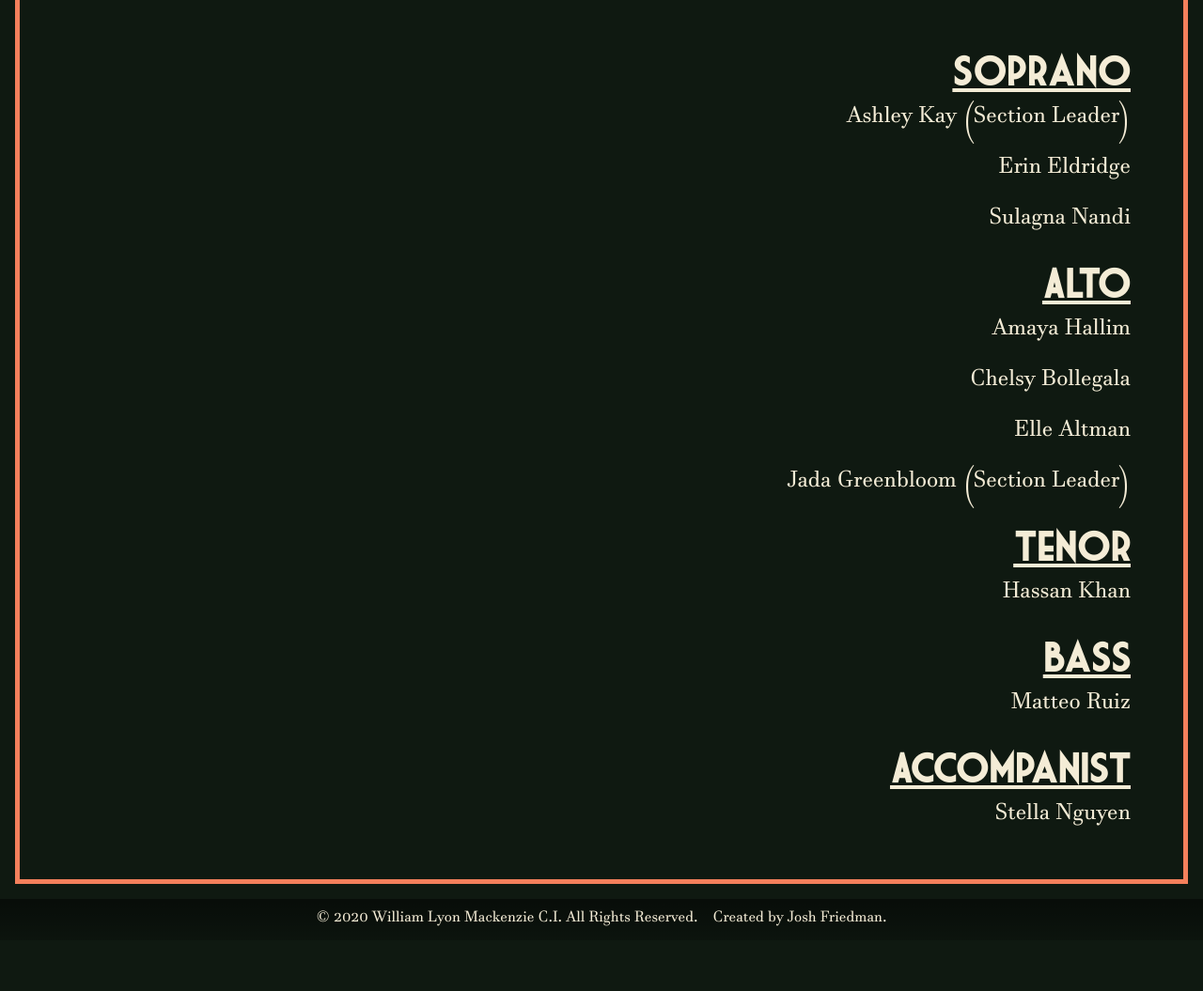
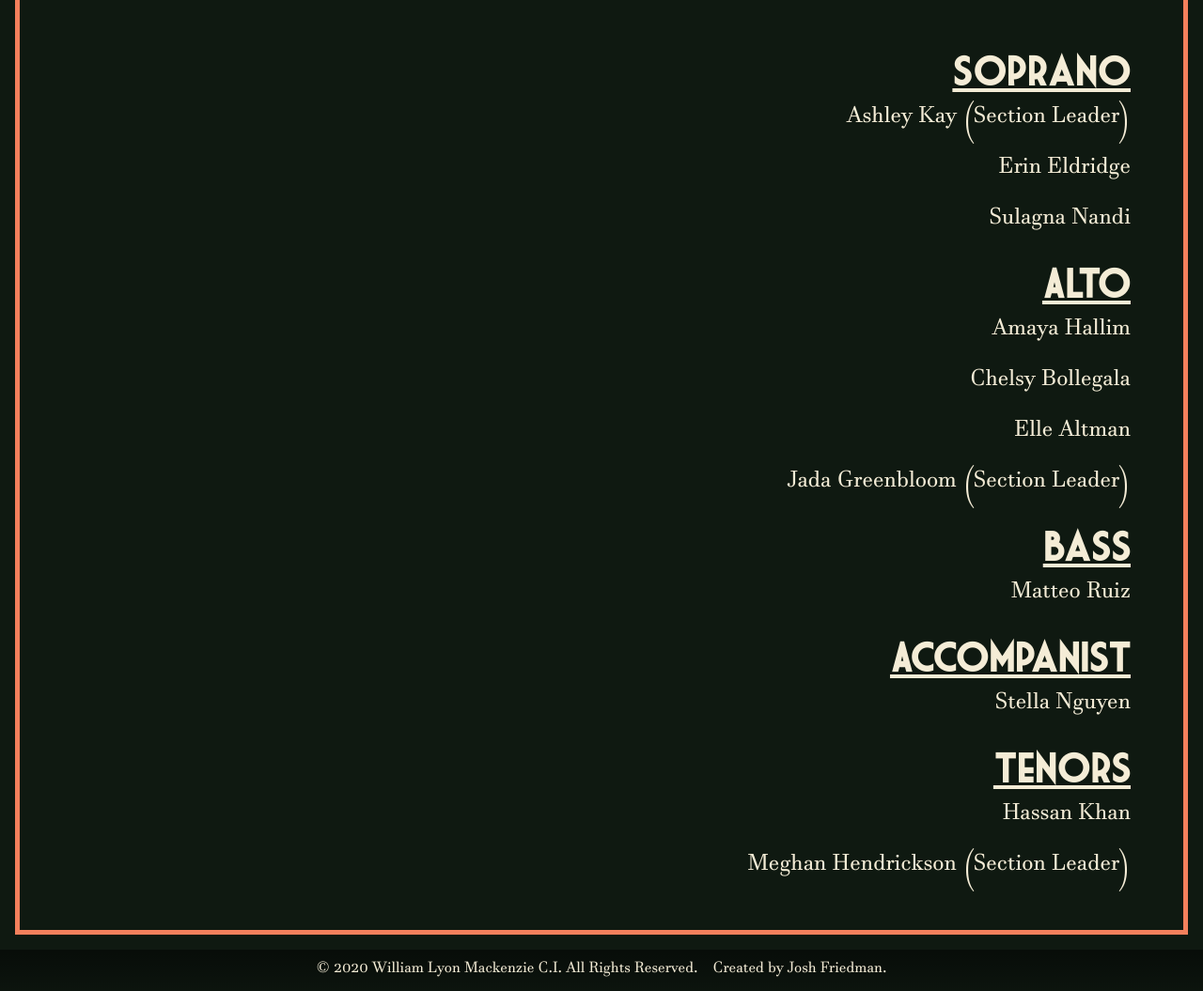
Before and after one commit to Jwiggiff/macyearbook, a Jekyll site: the page built from pages/_clubs/choir.md, in a window 1280 px wide, cut to the strip 199-1254 px from the top of the page. Shown: the whole strip at 94% size. Built offline with Jekyll 4.4.1, drawn with Linux system fonts in a browser that asks for light colours; before the commit the page ends 1200 px from its top, so only the background shows below that.

Commit message:
Add meghan to choir and fix title wrapping for events

```diff
--- a/_data/choir.csv
+++ b/_data/choir.csv
@@ -10,3 +10,4 @@
 Hassan Khan,Tenor
 Matteo Ruiz,Bass
 Stella Nguyen,Accompanist
+Meghan Hendrickson (section leader),Tenor
--- a/_sass/page.scss
+++ b/_sass/page.scss
@@ -21,7 +21,7 @@
     justify-content: center;
     align-items: center;
 
-    white-space: nowrap;
+    // white-space: nowrap;
 
     h1 {
       line-height: 7rem;
```
